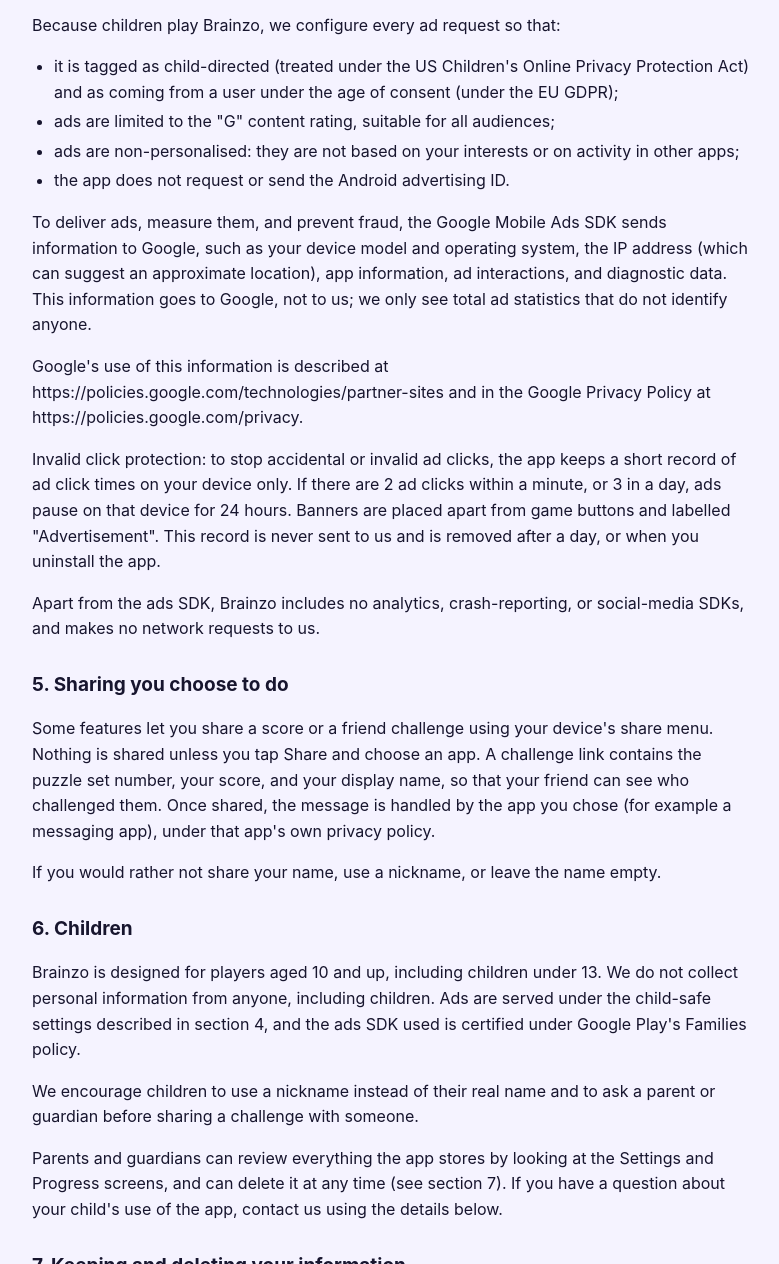
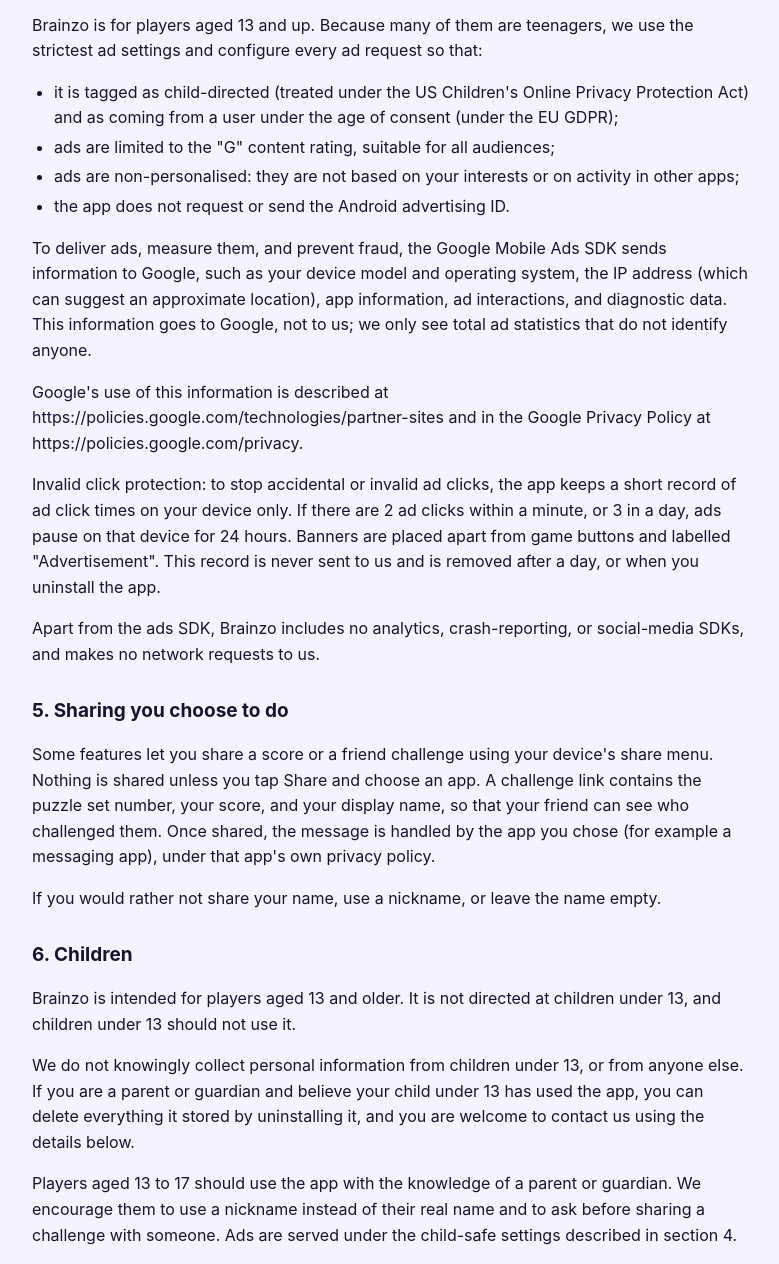
Before and after one commit to nikhil8687/brainzo-legal, a plain HTML site: page privacy.html in a window 1280 px wide. Shown: the part 1536-2800 px from the top of the page, without its empty margins (248-1027 px from the left). Drawn offline with Linux system fonts and the light colour scheme.

Commit message:
State the age group: 13 and older
Co-Authored-By: Claude Opus 5.5 <noreply@anthropic.com>

```diff
--- a/privacy.html
+++ b/privacy.html
@@ -34,7 +34,7 @@
 <ul><li>We do not collect, receive, or store any personal information ourselves.</li><li>There is no sign-up, login, or account.</li><li>Your progress and settings are stored only on your device.</li><li>The app shows ads from Google AdMob. Every ad request is marked as child-directed, limited to content suitable for all ages, and non-personalised. The app does not use the advertising ID.</li><li>There is no analytics or tracking software, and we do not sell personal information.</li></ul>
 <h2>2. Information stored on your device</h2>
 <p>To make the game work, Brainzo saves the following in the app's private storage on your phone or tablet. This information never leaves your device unless you choose to share something (see section 5).</p>
-<ul><li>A display name, if you enter one. It is optional; a nickname works fine.</li><li>Your age group (for example &quot;Kids 10–15&quot;), chosen difficulty, text size, theme, sound, language, and reminder settings.</li><li>Game progress: levels, stars, points, streaks, lives, badges, puzzle statistics, and puzzles saved for review.</li><li>Your chosen avatar face and frame. These are built-in drawings; the app never uses your photos or camera.</li><li>The times of recent ad clicks, kept for one day, used only to pause ads if they look accidental or invalid (see section 4).</li></ul>
+<ul><li>A display name, if you enter one. It is optional; a nickname works fine.</li><li>Your age group (for example &quot;Teens 13–15&quot;), chosen difficulty, text size, theme, sound, language, and reminder settings.</li><li>Game progress: levels, stars, points, streaks, lives, badges, puzzle statistics, and puzzles saved for review.</li><li>Your chosen avatar face and frame. These are built-in drawings; the app never uses your photos or camera.</li><li>The times of recent ad clicks, kept for one day, used only to pause ads if they look accidental or invalid (see section 4).</li></ul>
 <p>We cannot see, access, or recover any of this information.</p>
 <h2>3. Permissions the app may ask for</h2>
 <p>Each permission is optional and is only requested when you use the feature that needs it. The game works fully without them.</p>
@@ -42,7 +42,7 @@
 <p>Brainzo plays bundled music and sound effects, but it does not use or request the microphone and never records audio. It does not use the camera or your photos, and it does not access your location, contacts, or any account information.</p>
 <h2>4. Advertising (Google AdMob)</h2>
 <p>To keep Brainzo free, it shows ads provided by Google AdMob: a small banner on the home screen and level map, an occasional full-screen ad between levels, and an optional ad you can choose to watch to earn a life. Ads never interrupt a puzzle: the only ad shown during a level is one you choose to watch for a life.</p>
-<p>Because children play Brainzo, we configure every ad request so that:</p>
+<p>Brainzo is for players aged 13 and up. Because many of them are teenagers, we use the strictest ad settings and configure every ad request so that:</p>
 <ul><li>it is tagged as child-directed (treated under the US Children's Online Privacy Protection Act) and as coming from a user under the age of consent (under the EU GDPR);</li><li>ads are limited to the &quot;G&quot; content rating, suitable for all audiences;</li><li>ads are non-personalised: they are not based on your interests or on activity in other apps;</li><li>the app does not request or send the Android advertising ID.</li></ul>
 <p>To deliver ads, measure them, and prevent fraud, the Google Mobile Ads SDK sends information to Google, such as your device model and operating system, the IP address (which can suggest an approximate location), app information, ad interactions, and diagnostic data. This information goes to Google, not to us; we only see total ad statistics that do not identify anyone.</p>
 <p>Google's use of this information is described at https://policies.google.com/technologies/partner-sites and in the Google Privacy Policy at https://policies.google.com/privacy.</p>
@@ -52,8 +52,9 @@
 <p>Some features let you share a score or a friend challenge using your device's share menu. Nothing is shared unless you tap Share and choose an app. A challenge link contains the puzzle set number, your score, and your display name, so that your friend can see who challenged them. Once shared, the message is handled by the app you chose (for example a messaging app), under that app's own privacy policy.</p>
 <p>If you would rather not share your name, use a nickname, or leave the name empty.</p>
 <h2>6. Children</h2>
-<p>Brainzo is designed for players aged 10 and up, including children under 13. We do not collect personal information from anyone, including children. Ads are served under the child-safe settings described in section 4, and the ads SDK used is certified under Google Play's Families policy.</p>
-<p>We encourage children to use a nickname instead of their real name and to ask a parent or guardian before sharing a challenge with someone.</p>
+<p>Brainzo is intended for players aged 13 and older. It is not directed at children under 13, and children under 13 should not use it.</p>
+<p>We do not knowingly collect personal information from children under 13, or from anyone else. If you are a parent or guardian and believe your child under 13 has used the app, you can delete everything it stored by uninstalling it, and you are welcome to contact us using the details below.</p>
+<p>Players aged 13 to 17 should use the app with the knowledge of a parent or guardian. We encourage them to use a nickname instead of their real name and to ask before sharing a challenge with someone. Ads are served under the child-safe settings described in section 4.</p>
 <p>Parents and guardians can review everything the app stores by looking at the Settings and Progress screens, and can delete it at any time (see section 7). If you have a question about your child's use of the app, contact us using the details below.</p>
 <h2>7. Keeping and deleting your information</h2>
 <p>Your information stays on your device until you delete it. You can:</p>
```
Also changed, not shown: terms.html (+1 -1 lines).
